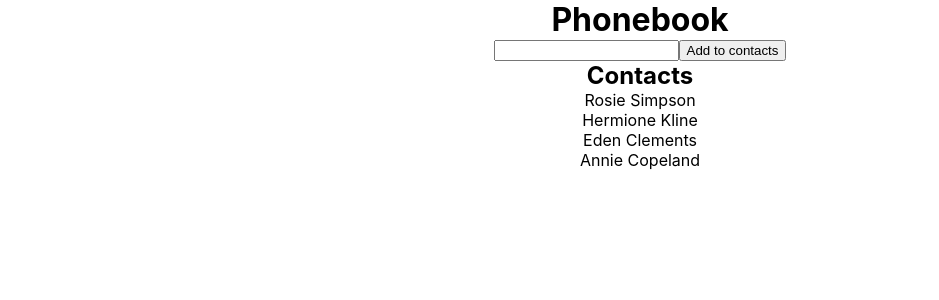
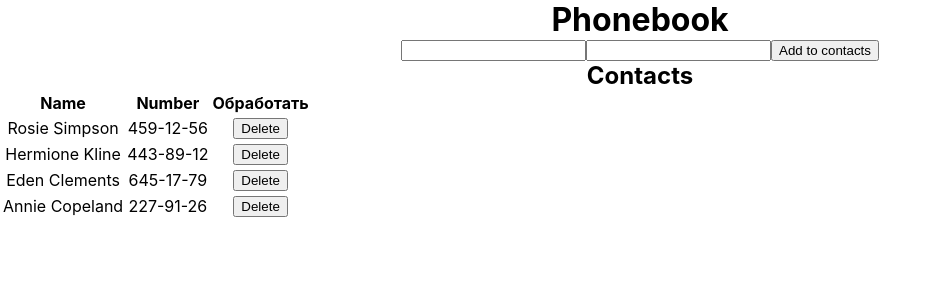
Before and after one commit to polinadudchenko/goit-react-hw-02-phonebook, a React (Create React App) app: page / in a window 1280 px wide. Shown: the top 300 px of the page, without its empty margins (0-939 px from the left). Built offline with nearby package versions, Linux system fonts and the light colour scheme.

Commit message:
logic for step 2 done

```diff
--- a/src/App.js
+++ b/src/App.js
@@ -11,17 +11,18 @@ class App extends Component {
     {id: 'b7fcfc20-400f-11ec-ac3d-5f326bb2dcb7', name: 'Hermione Kline', number: '443-89-12'},
     {id: 'ba9f1e40-400f-11ec-ac3d-5f326bb2dcb7', name: 'Eden Clements', number: '645-17-79'},
     {id: 'c907a010-400f-11ec-ac3d-5f326bb2dcb7', name: 'Annie Copeland', number: '227-91-26'},],
-  name: ''
+    name: '',
+    number: '',
   }
 
   handleChange = (e) => {
-    this.setState({name: e.target.value})
+    this.setState({ [e.currentTarget.name]: e.target.value })
   }
 
   handleSubmit = (e) => {
     e.preventDefault();
     this.setState((prevState) => ({
-      contacts: [...prevState.contacts, { id: uuidv1(), name: this.state.name }]
+      contacts: [...prevState.contacts, { id: uuidv1(), name: this.state.name, number: this.state.number }]
     }))
   }
 
@@ -29,7 +30,7 @@ class App extends Component {
     return (
       <div className={s.App}>
       <h1>Phonebook</h1>
-      <ContactForm onHandleChange={this.handleChange} onHandleSubmit={this.handleSubmit} />
+        <ContactForm onHandleChange={this.handleChange} onHandleChangeNumber={ this.handleChange} onHandleSubmit={this.handleSubmit} />
 
       <h2>Contacts</h2>
       {/* <Filter ... /> */}
--- /dev/null
+++ b/src/components/Contact/Contact.js
@@ -0,0 +1,18 @@
+import PropTypes from 'prop-types'
+import s from './Contact.module.css'
+
+export default function Contact({name, number}) {
+
+        return <>
+            <td className={s.contact_line}>{ name }</td>
+            <td className={s.contact_line}>{number}</td>
+            <td className={s.contact_line}><button>Delete</button></td>
+            </>
+
+
+}
+
+Contact.propTypes = {
+    name: PropTypes.string.isRequired,
+    number: PropTypes.string.isRequired,
+}
--- /dev/null
+++ b/src/components/Contact/Contact.module.css
@@ -0,0 +1,2 @@
+.contact_line {
+}
--- /dev/null
+++ b/src/components/Contact/index.js
@@ -0,0 +1 @@
+export {default} from './Contact'
--- a/src/components/ContactForm/ContactForm.js
+++ b/src/components/ContactForm/ContactForm.js
@@ -21,6 +21,17 @@ class ContactForm extends Component{
                     required
                 />
             </label>
+            <label className={s.contact_form__label}>
+                <input
+                    type="tel"
+                    name="number"
+                    className={s.contact_form__input}
+                    onChange={onHandleChange}
+                    pattern="\+?\d{1,4}?[-.\s]?\(?\d{1,3}?\)?[-.\s]?\d{1,4}[-.\s]?\d{1,4}[-.\s]?\d{1,9}"
+                    title="Номер телефона должен состоять цифр и может содержать пробелы, тире, круглые скобки и может начинаться с +"
+                    required
+                />
+            </label>
             <button type="submit" className={s.contact_form__button} >
             Add to contacts
             </button>
--- a/src/components/ContactList/ContactList.js
+++ b/src/components/ContactList/ContactList.js
@@ -2,19 +2,28 @@ import React, { Component } from "react";
 import PropTypes from 'prop-types'
 import { v1 as uuidv1 } from 'uuid';
 import s from './ContactList.module.css'
+import  Contact from '../Contact'
 
 class ContactList extends Component{
 
     render() {
         const { contacts } = this.props;
-        console.log(contacts);
-        return <ul className={s.contact_list}>
-            {contacts.map(({id, name}) => {
-                return <li key={id } className={s.contact_list__item}>
-                    {name}
-                </li>})}
-
-        </ul>
+        return <table className={s.contact_list} >
+            <thead>
+                <tr>
+                   <th>Name</th>
+                   <th>Number</th>
+                   <th>Обработать</th>
+                </tr>
+            </thead>
+            <tbody>
+            {contacts.map(({ id, name, number }) => (
+                <tr key={id} className={s.contact_list__item}>
+                    <Contact name={name} number={number} />
+                </tr>)
+            )}
+            </tbody>
+        </table>
     }
 }
 
```
Also changed, not shown: 1 other file (tests, documents, lock files or other folders).
